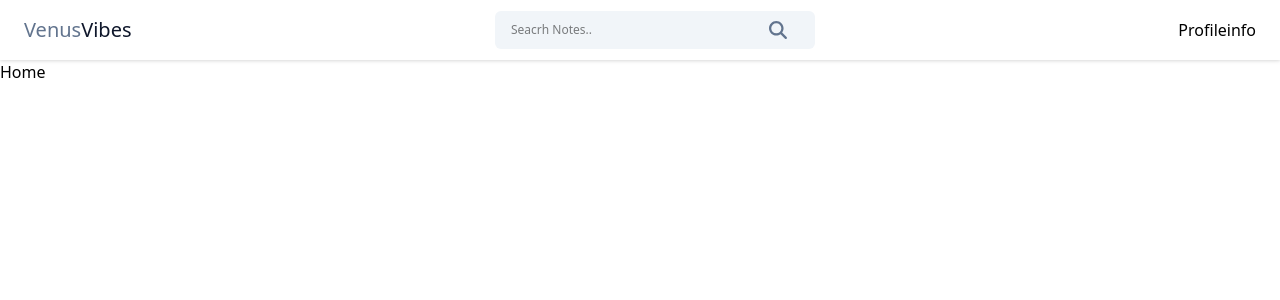
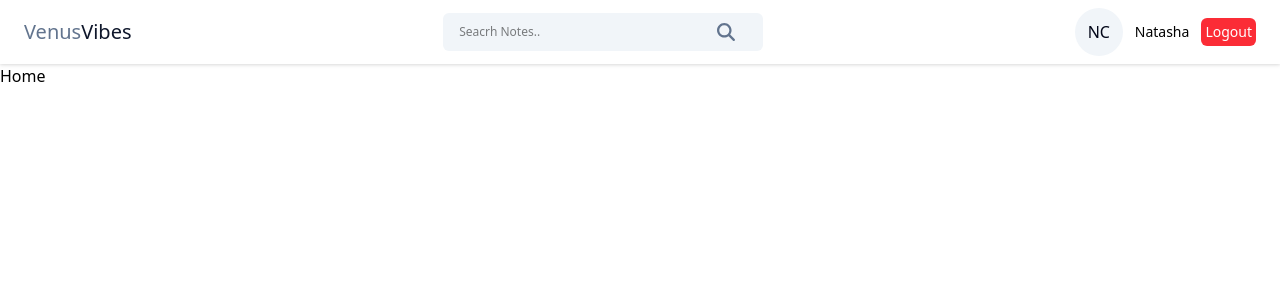
Before and after one commit to nuts06/fullstack-notes-app, a React (Vite) app in the folder frontend/: page / in a window 1280 px wide. Shown: the top 300 px of the page. Built offline with nearby package versions, Linux system fonts and the light colour scheme.

Commit message:
navbar ui fix

```diff
--- a/frontend/src/components/Cards/Profileinfo.jsx
+++ b/frontend/src/components/Cards/Profileinfo.jsx
@@ -1,8 +1,18 @@
 import React from 'react'
 
-const Profileinfo = () => {
+const Profileinfo = ({onLogout,Buttontext}) => {
   return (
-    <div>Profileinfo</div>
+    <div className='flex items-center gap-3'>
+      <div className='w-12 h-12 flex items-center justify-center rounded-full text-slate-950 font-medium bg-slate-100'>NC</div>
+      <div>
+        <p className='text-sm font-medium'>Natasha</p>
+      </div>
+      <button
+        className='text-sm bg-red-500 p-1 rounded-md text-white hover:opacity-80'
+        onClick={onLogout}
+        >{Buttontext}</button>
+
+    </div>
   )
 }
 
--- a/frontend/src/components/Navbar.jsx
+++ b/frontend/src/components/Navbar.jsx
@@ -1,13 +1,24 @@
 import React, {useState} from 'react'
 import Searchbar from './Searchbar/Searchbar'
 import Profileinfo from './Cards/Profileinfo'
+import { useNavigate } from 'react-router-dom';
 
 const Navbar = () => {
   const [searchQuery, setSearchQuery] = useState("")
-  const handleSeacrh = ()=>{}
+  const [buttonText, setButtontext] = useState('Logout')
+  const navigate = useNavigate()
+  const handleSeacrh = ()=>{
+    alert("Searched")
+  }
 
   const onClearSearch = ()=>{
     setSearchQuery("")
+  }
+
+  const onLogout  = () =>{
+    navigate('/login')
+    setButtontext("Login")
+
   }
   return (
     <div className="bg-white flex items-center justify-between px-6 py-2 drop-shadow">
@@ -22,7 +33,10 @@
         handleSeacrh={handleSeacrh}
         onClearSearch={onClearSearch}
       />
-      <Profileinfo />
+      <Profileinfo
+        onLogout={onLogout}
+        Buttontext={buttonText}
+      />
     </div>
   )
 }
```
